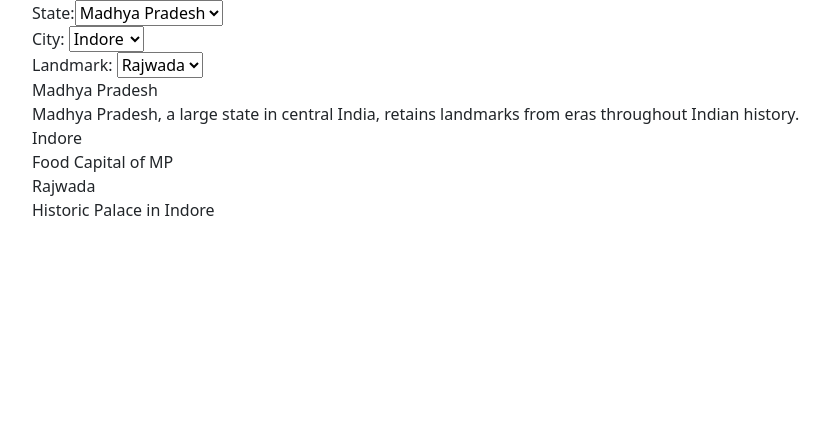
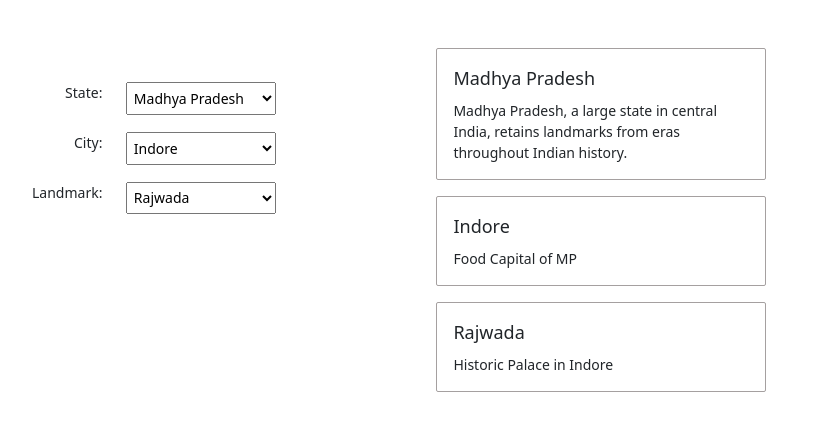
Before and after one commit to acciojob/dropdown-react-Ayushrawat777, a React app: page / in a window 1280 px wide. Shown: the top 430 px of the page, without its empty margins (50-879 px from the left). Built offline with nearby package versions, Linux system fonts and the light colour scheme.

Commit message:
Update App.css

```diff
--- a/src/styles/App.css
+++ b/src/styles/App.css
@@ -1,16 +1,32 @@
-h1 {
-    color: #27aedb;
-    text-align: center;
-    }
-
-
-button{
-    color: #27aedb;
-    text-align: center;
-    justify-content: center;
-    align-items: center;
+.container {
+  display: flex;
+  gap: 10rem;
+  margin: 3rem 10rem;    font-size: 14px;
 }
-
-.bg-pink{
-	background-color:pink;
+.tag-container {
+  margin-top: 17px;
 }
+.tag-container div {
+  margin-top: 17px;
+  display: flex;
+  gap: 24px;
+  justify-content: right;
+}
+#box-name{
+  font-size: 18px;
+  margin-bottom: 8px;
+}
+.tag-container div select {
+  padding: 2% 1%;
+  width: 150px;
+}
+option {
+  background-color: grey;
+}
+.box {
+  border: 1px solid #a5a0a0;
+  padding: 1rem;
+  margin-bottom: 1rem;
+  border-radius: 2px;
+  width: 330px;
+}
```
